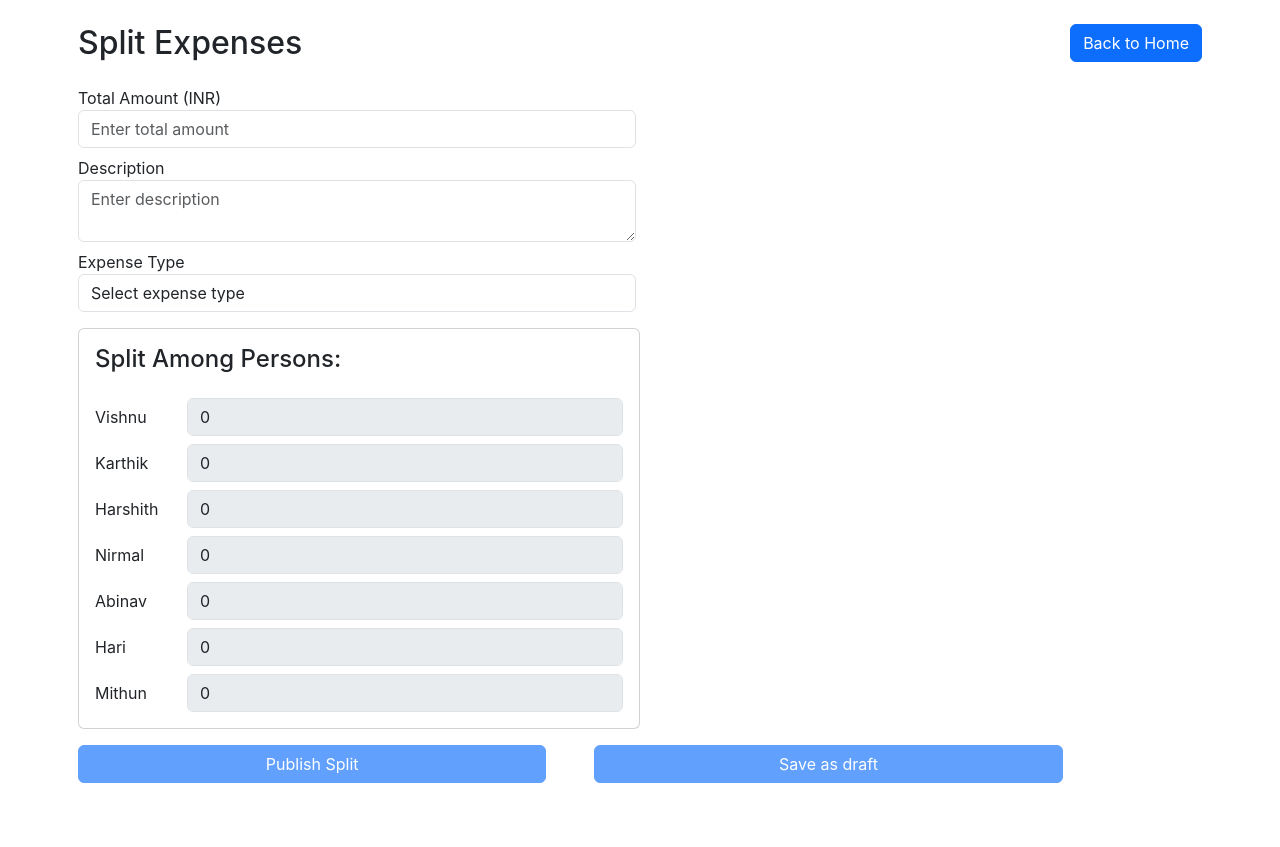
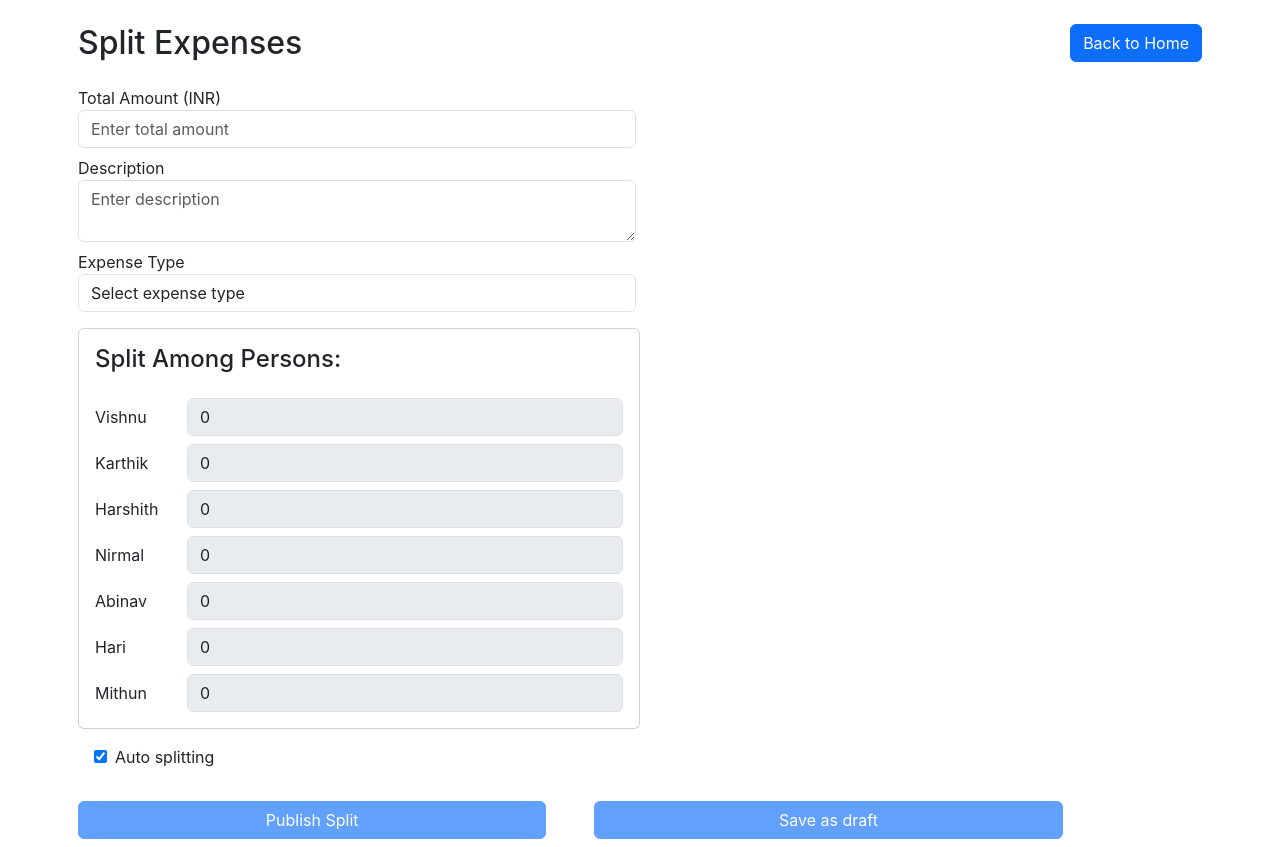
Before and after one commit to HarshithKumar-A/BillSplitter, a React (Create React App) app: page /new-split in a window 1280 px wide. Before the commit the page ends 800 px from the top, so only its background shows below. Built offline with nearby package versions, Linux system fonts and the light colour scheme; no server answers; sample sign-in values are in the browser's storage.

Commit message:
auto split disable

```diff
--- a/src/components/NewSplit.js
+++ b/src/components/NewSplit.js
@@ -16,6 +16,8 @@ function SplitExpenses() {
     const [validationError, setValidationError] = useState(null);
     const [loading, setLoading] = useState(false);
     const [id, setId] = useState(getUserId());
+    const [autoSplit, setAutoSPlit] = useState(true);
+
 
     useEffect(() => {
         setId(getUserId())
@@ -49,6 +51,7 @@ function SplitExpenses() {
         const updatedSplitValues = [...splitValues];
         updatedSplitValues[index] = e.target.value;
 
+        if (autoSplit) {
             const updatedDirty = [...dirty];
             updatedDirty[index] = true;
             setDirty(updatedDirty)
@@ -60,6 +63,9 @@ function SplitExpenses() {
                 }
             })
             setSplitValues(updatedDirty.map((value, index) => value ? updatedSplitValues[index] : (totalAmount - touchTotal) / nonTouchedCount))
+        } else {
+            setSplitValues(updatedSplitValues);
+        }
     };
 
     const handleSplitSubmit = () => {
@@ -108,7 +114,7 @@ function SplitExpenses() {
             setValidationError('Select A expense type!');
             return;
         }
-        const totalSplitValue = splitValues.reduce((acc, value) => acc + value, 0);
+        const totalSplitValue = splitValues.reduce((acc, value) => acc + Number(value), 0);
         if (totalAmount === '' || Number(totalSplitValue.toFixed(2)) !== totalAmount) {
             setValidationError(`Total split amount (₹${Number(totalSplitValue.toFixed(2))}) must match the total amount entered(₹${totalAmount}) .`);
             return;
@@ -193,6 +199,10 @@ function SplitExpenses() {
                             </div>
                         ))}
                     </div>
+                    <div className="col-md-6 p-3">
+                        <input checked={autoSplit} type="checkbox" id="split-disble" name="vehicle3" value={autoSplit} onChange={(e) => { setAutoSPlit(!autoSplit) }} />
+                        <label className='col-sm-6 ms-2' htmlFor="split-disble">Auto splitting</label>
+                    </div>
                 </div>
                 {validationError && (
                     <div className="alert alert-danger mt-3" role="alert">
```
Lines whose indentation alone changed are shown as unchanged.
